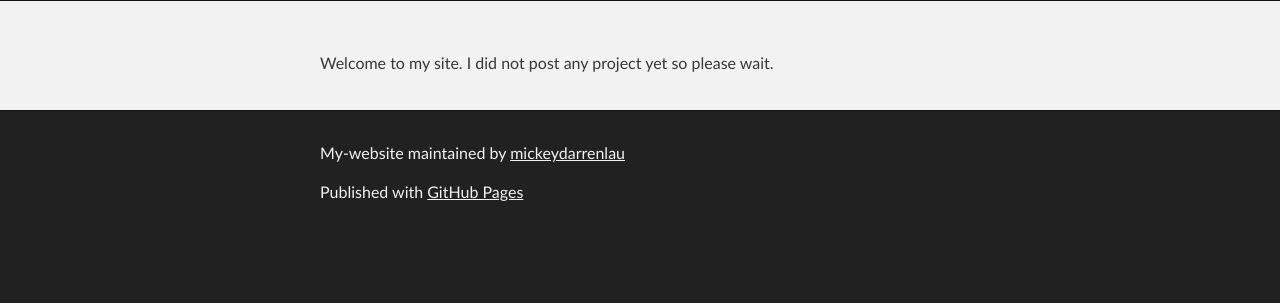
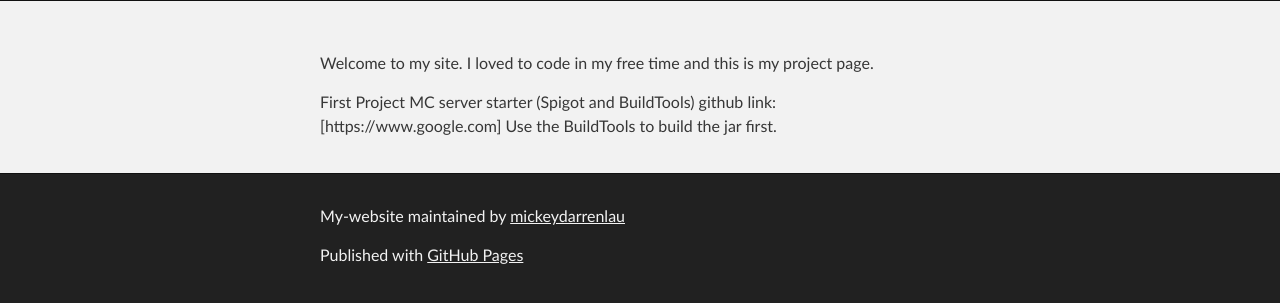
Before and after one commit to mickeydarrenlau/My-website, a Jekyll site: the page built from index.md, in a window 1280 px wide. Shown: the top 303 px of the page. Built offline with Jekyll 4.4.1, drawn with Linux system fonts in a browser that asks for light colours; a script that is not in the unit is left out.

Commit message:
Update index.md

```diff
--- a/index.md
+++ b/index.md
@@ -3,4 +3,9 @@ layout: default
 ---
 
 Welcome to my site.
-I did not post any project yet so please wait.
+I loved to code in my free time and this is my project page.
+
+First Project
+MC server starter (Spigot and BuildTools)
+github link: [https://www.google.com]
+Use the BuildTools to build the jar first.
```
